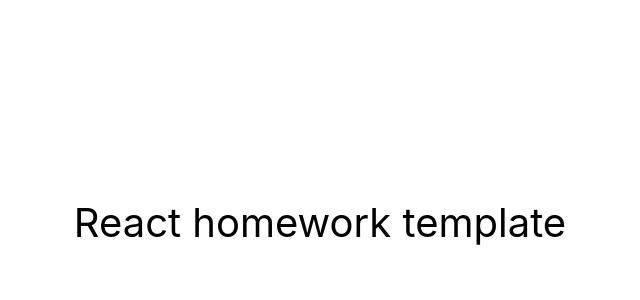
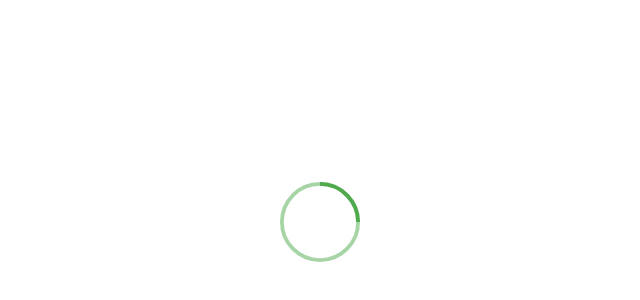
Before and after one commit to NovicovMykhailo/goit-react-hw-03-image-finder, a React (Create React App) app: page / in a window 1280 px wide. Shown: the part 178-478 px from the top of the page, without its empty margins (320-960 px from the left). Built offline with nearby package versions, Linux system fonts and the light colour scheme.

Commit message:
add Loader

```diff
--- a/src/components/App.jsx
+++ b/src/components/App.jsx
@@ -1,3 +1,6 @@
+import Loader from './Loader/Loader';
+// import { Oval } from 'react-loader-spinner';
+
 export const App = () => {
   return (
     <div
@@ -7,10 +10,11 @@ export const App = () => {
         justifyContent: 'center',
         alignItems: 'center',
         fontSize: 40,
-        color: '#010101'
+        color: '#010101',
       }}
     >
-      React homework template
+      <Loader />
+
     </div>
   );
 };
--- /dev/null
+++ b/src/components/Loader/Loader.jsx
@@ -0,0 +1,23 @@
+import { Oval } from 'react-loader-spinner';
+
+const Loader = () => {
+  return (
+    <div>
+      {
+        <Oval
+          height={80}
+          width={80}
+          color="#4fa94d"
+          wrapperStyle={{}}
+          wrapperClass=""
+          visible={true}
+          ariaLabel="oval-loading"
+          secondaryColor="#4fa94d"
+          strokeWidth={2}
+          strokeWidthSecondary={2}
+        />
+      }
+    </div>
+  );
+};
+export default Loader;
```
